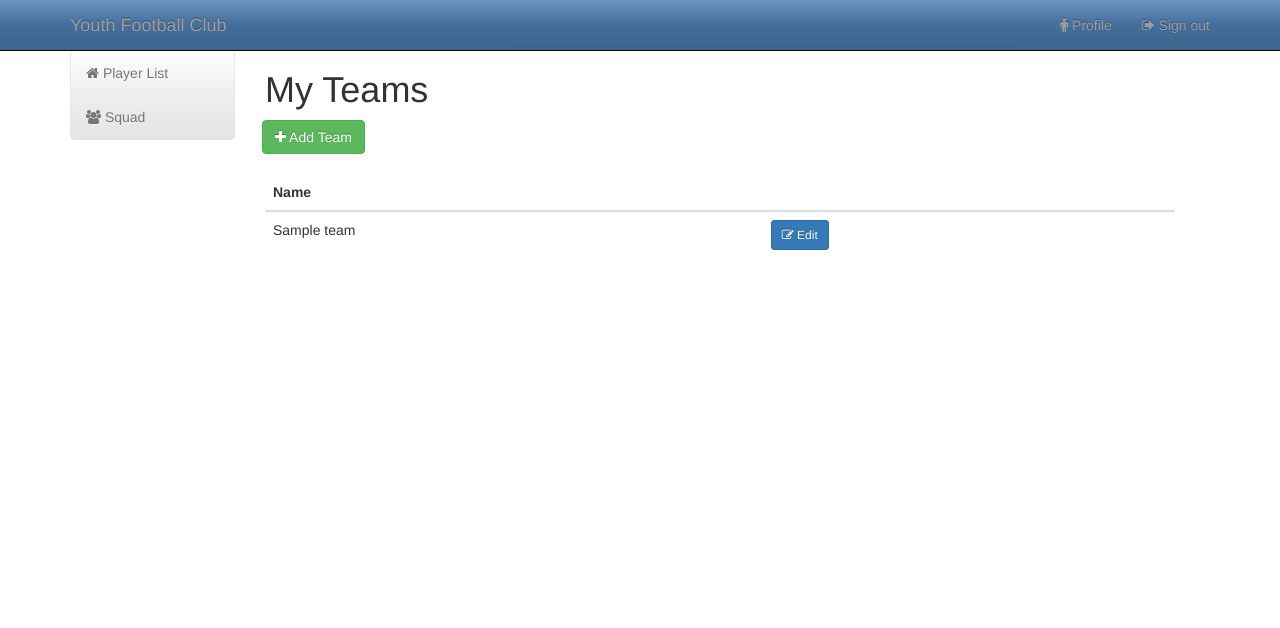
After one commit to DariaKnyazeva/football, a Django app: page /teams/list/ in a window 1280 px wide. The commit adds this page. Shown: the top 628 px of the page. Run offline with Django 3.2, Linux system fonts and the light colour scheme; a user stored in the database is signed in; tables that the repository leaves empty hold one stand-in row (values such as "Sample post"); some libraries are stand-ins or nearby versions.

Commit message:
Added teams app

```diff
--- /dev/null
+++ b/teams/apps.py
@@ -0,0 +1,5 @@
+from django.apps import AppConfig
+
+
+class TeamsConfig(AppConfig):
+    name = 'teams'
--- /dev/null
+++ b/teams/models.py
@@ -0,0 +1,16 @@
+# -*- coding: utf-8 -*-
+from django.db import models
+
+
+class Team(models.Model):
+    GENDER_CHOICES = (
+        ('M', 'Male'),
+        ('F', 'Female'),
+    )
+    coach = models.ForeignKey('users.User')
+    name = models.CharField(max_length=255)
+    gender = models.CharField(max_length=1, choices=GENDER_CHOICES)
+    age = models.ForeignKey('players.AgeGroup')
+    country = models.CharField(max_length=255, default='United Kingdom')
+    city = models.CharField(max_length=255, default='London')
+    address = models.CharField(max_length=255, blank=True, default='')
--- /dev/null
+++ b/teams/templates/team_list.html
@@ -0,0 +1,38 @@
+{% extends "base.html" %}
+
+{% block title %}My Teams{% endblock %}
+
+{% block content %}
+
+
+        <h1>My Teams</h1>
+
+        <div class="row">
+            <a href="{% url 'add_team' %}" class="btn btn-success"><i class="fa fa-plus"></i> Add Team</a>
+        </div>
+
+        <br/>
+
+        <table class="table table-hover" id="id_group_list">
+            <thead>
+                 <th>Name</th>
+                 <th></th>
+            </thead>
+            <tbody>
+                {% for team in object_list %}
+                    <tr>
+                        <td>{{ team.name }}</td>
+                        <td><a class="btn btn-sm btn-primary" href="{% url 'edit_team' team_id=team.id %}""><i class="fa fa-edit"></i> Edit</a></td>
+                    </tr>
+                {% empty %}
+                    <tr><td colspan="2">No teams found.</td></tr>
+                {% endfor %}
+            </tbody>
+        </table>
+
+        {% if is_paginated %}
+            {% include 'base/pagination.html' %}
+        {% endif %}
+
+
+{% endblock %}
--- /dev/null
+++ b/teams/urls.py
@@ -0,0 +1,11 @@
+from django.contrib.auth.decorators import login_required
+from django.conf.urls import url
+
+from .views import TeamListView, TeamCreateView, TeamEditView
+
+
+urlpatterns = [
+    url(r'^list/$', login_required(TeamListView.as_view()), name='team_list'),
+    url(r'^add/$', login_required(TeamCreateView.as_view()), name='add_team'),
+    url(r'^(?P<team_id>\d+)/edit/$', login_required(TeamEditView.as_view()), name='edit_team'),
+]
--- /dev/null
+++ b/teams/views.py
@@ -0,0 +1,75 @@
+from django.conf import settings
+from django.contrib import messages
+from django.core.urlresolvers import reverse
+from django.http.response import HttpResponseRedirect
+from django.views.generic.edit import FormView, CreateView, UpdateView
+from django.views.generic.list import ListView
+
+from players.views import CoachViewMixin
+
+from .forms import TeamForm
+from .models import Team
+
+
+class TeamListView(CoachViewMixin, ListView):
+    model = Team
+    template_name = 'team_list.html'
+    paginate_by = settings.RESULTS_PER_PAGE
+
+    def get_queryset(self):
+        return Team.objects.filter(coach=self.request.user)
+
+
+class TeamCreateView(CoachViewMixin, CreateView):
+    model = Team
+    form_class = TeamForm
+    template_name = 'base/form_page.html'
+
+    def get_success_url(self):
+        return reverse('team_list')
+
+    def get_context_data(self, **kwargs):
+        context = super().get_context_data(**kwargs)
+        context['title'] = "Add Team"
+        return context
+
+    def get_form_kwargs(self):
+        kwargs = super().get_form_kwargs()
+        kwargs.update({'coach': self.request.user})
+        return kwargs
+
+    def form_valid(self, form):
+        """
+        If the form is valid, save the associated model.
+        """
+        self.object = form.save()
+        messages.add_message(self.request, messages.SUCCESS, 'Team has been created.')
+        return HttpResponseRedirect(self.get_success_url())
+
+
+class TeamEditView(CoachViewMixin, UpdateView):
+    model = Team
+    pk_url_kwarg = 'team_id'
+    form_class = TeamForm
+    template_name = 'base/form_page.html'
+
+    def get_success_url(self):
+        return reverse('team_list')
+
+    def get_context_data(self, **kwargs):
+        context = super().get_context_data(**kwargs)
+        context['title'] = "Edit Team"
+        return context
+
+    def get_form_kwargs(self):
+        kwargs = super().get_form_kwargs()
+        kwargs.update({'coach': self.request.user})
+        return kwargs
+
+    def form_valid(self, form):
+        """
+        If the form is valid, save the associated model.
+        """
+        self.object = form.save()
+        messages.add_message(self.request, messages.SUCCESS, 'Team has been updated.')
+        return HttpResponseRedirect(self.get_success_url())
--- a/templates/base.html
+++ b/templates/base.html
@@ -6,8 +6,8 @@
 
 <head>
   <link rel="stylesheet" href="{% static 'css/spacelab.bootstrap.min.css' %}">
-  <link rel="stylesheet" href="{{ STATIC_URL }}css/django-admin.muliselect.css">
-  <link rel="stylesheet" href="{{ STATIC_URL }}css/font-awesome/css/font-awesome.min.css">
+  <link rel="stylesheet" href="{% static 'css/django-admin.muliselect.css' %}">
+  <link rel="stylesheet" href="{% static 'css/font-awesome/css/font-awesome.min.css' %}">
   <link rel="stylesheet" href="{% static 'css/bootstrap-datetimepicker.min.css' %}">
   <link rel="stylesheet" href="{% static 'css/bootstrap-social.css' %}">
   <link rel="stylesheet" href="{% static 'css/style.css' %}">
--- a/templates/menu.html
+++ b/templates/menu.html
@@ -1,5 +1,8 @@
 <ul class="nav navbar-nav">
    <li {% if '/players/list/' in path %}class="active"{% endif %}>
-       <a href="{% url 'player_list' %}"><i class="fa fa-dashboard"></i> Player List</a>
+       <a href="{% url 'player_list' %}"><i class="fa fa-home"></i> Player List</a>
+   </li>
+   <li {% if '/teams/list/' in path %}class="active"{% endif %}>
+       <a href="{% url 'team_list' %}"><i class="fa fa-users"></i> Squad</a>
    </li>
 </ul>
--- a/youth_football_club/settings.py
+++ b/youth_football_club/settings.py
@@ -42,6 +42,7 @@ INSTALLED_APPS = [
     'bootstrapform',
 
     'players.apps.PlayersConfig',
+    'teams.apps.TeamsConfig',
     'users.apps.UsersConfig',
 ]
 
--- a/youth_football_club/urls.py
+++ b/youth_football_club/urls.py
@@ -23,6 +23,7 @@ urlpatterns = [
     url('^', include('django.contrib.auth.urls')),
     url(r'^$', TemplateView.as_view(template_name='index.html')),
     url(r'^players/', include('players.urls')),
+    url(r'^teams/', include('teams.urls')),
     url(r'^users/', include('users.urls')),
     url(r'^admin/', admin.site.urls),
 ]
```
Also changed, not shown: teams/forms.py (added, +19 -0 lines), teams/__init__.py (added), teams/migrations/0001_initial.py (added), teams/migrations/__init__.py (added).
